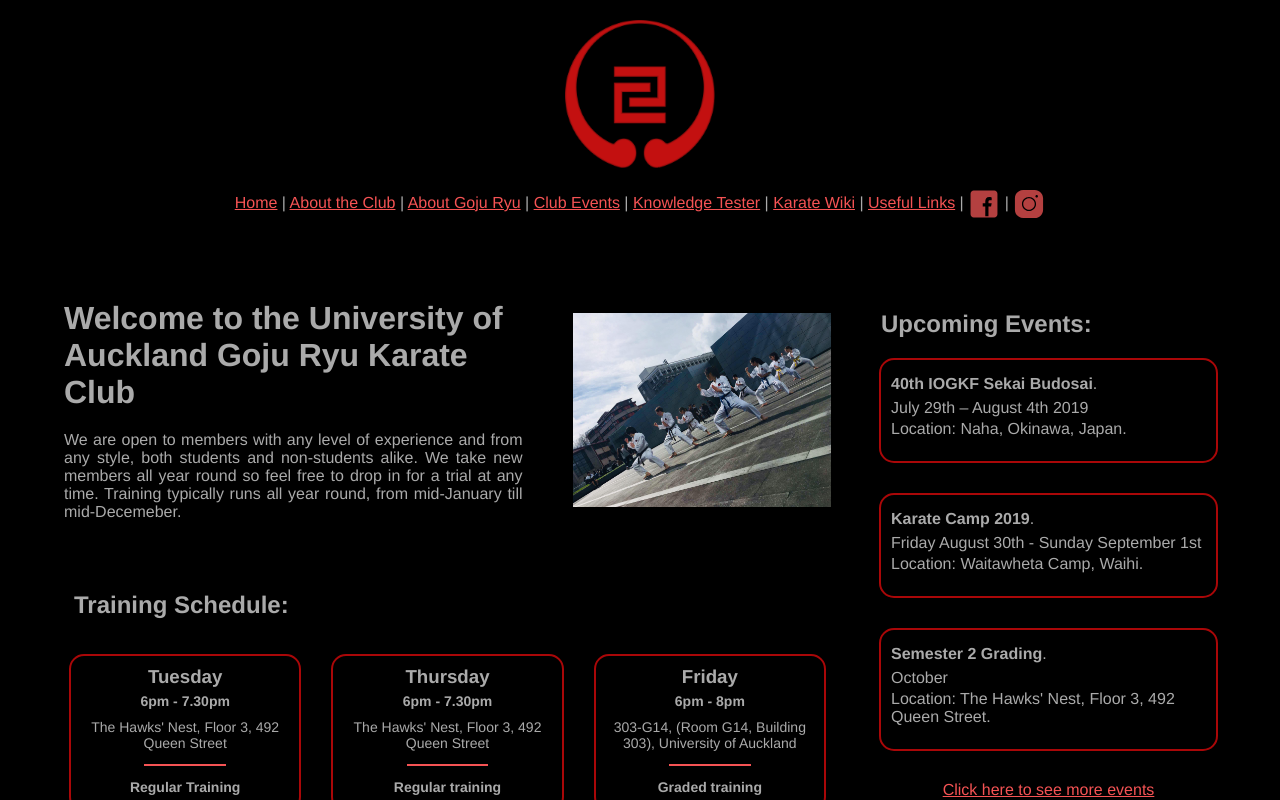
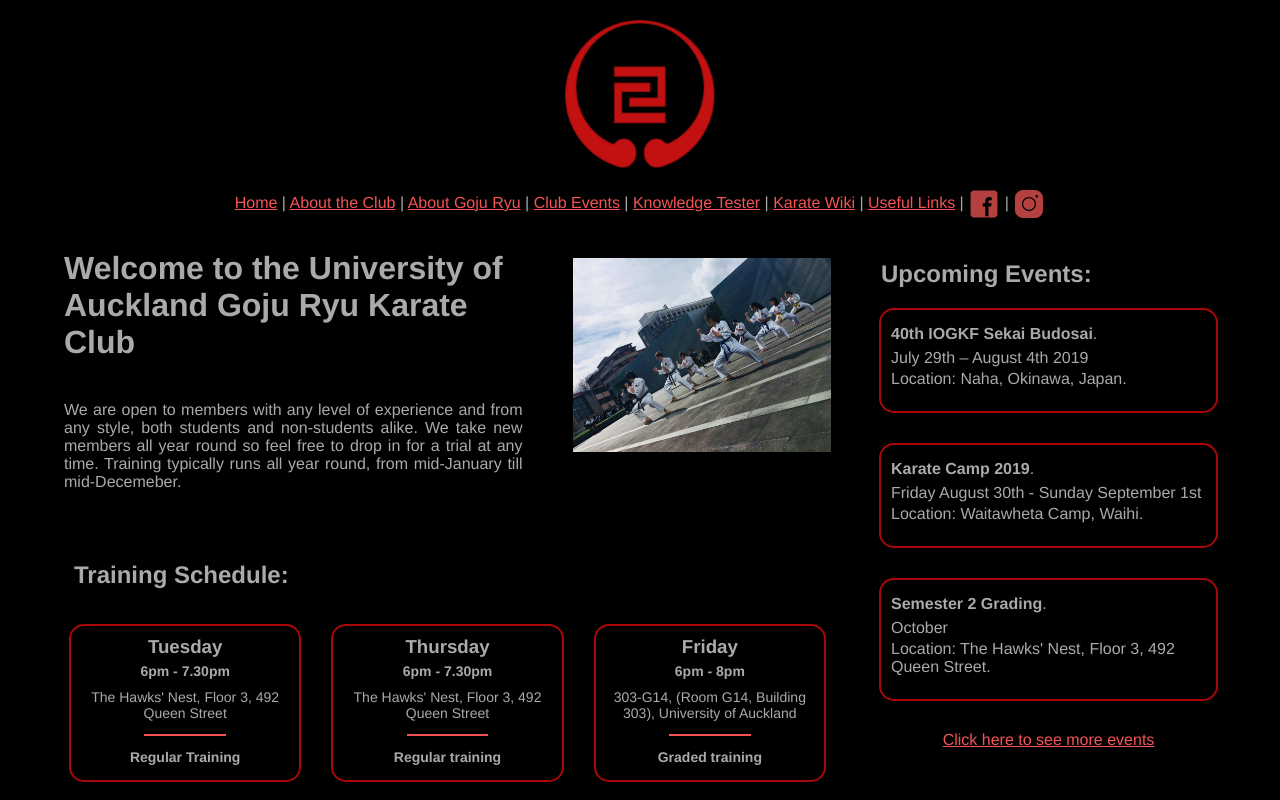
Before and after one commit to matt-auckland/uoa-karate, a Vue app: page /#/ in a window 1280 px wide. Shown: the top 800 px of the page. Built offline with nearby package versions, Linux system fonts and the light colour scheme.

Commit message:
Fixed app padding for most pages. Tided up home so as part of this change

```diff
--- a/src/App.vue
+++ b/src/App.vue
@@ -58,16 +58,6 @@ export default {
   color: var(--tuatara-dark);
 }
 
-@media (max-width: 981px) {
-  h1,
-  h2,
-  h3,
-  h4,
-  p {
-    text-align: center;
-  }
-}
-
 body {
   font-family: "Avenir", Helvetica, Arial, sans-serif;
   -webkit-font-smoothing: antialiased;
@@ -77,7 +67,7 @@ body {
   color: var(--base-font-color);
   background-color: black; /* var(--tuatara-dark); */
   color: var(--base-font-color);
-  padding: 0;
+  padding: 0 5vw;
   margin: 0;
 }
 
@@ -99,10 +89,15 @@ button {
   padding: 8px 12px;
   font-size: 16px;
   text-transform: uppercase;
+  background: #f0f0f0;
 }
 
 button:hover {
   background: #ccc;
+}
+
+button:disabled:hover {
+  background: #f0f0f0;
 }
 
 button.active {
--- a/src/features/home-page/Home.vue
+++ b/src/features/home-page/Home.vue
@@ -1,6 +1,5 @@
 <template>
   <content>
-
     <div class="container">
       <img
         src="/group-photo.jpg"
@@ -51,13 +50,12 @@ export default {
 
 <style scoped>
 content {
-  max-width: 13 00px;
+  max-width: 1300px;
   margin: 0 auto;
   display: grid;
   grid-template-areas:
     "content content"
     "map contact";
-  padding: 50px 5vw 0 5vw;
   grid-column-gap: 30px;
   grid-row-gap: 40px;
 }
@@ -73,17 +71,9 @@ content {
     "fees fees events events";
 }
 
-.content {
-  display: grid;
-  grid-template-columns: 300px 300px;
-  grid-auto-rows: minmax(200px, auto);
-  justify-content: center;
-  grid-column-gap: 30px;
-  grid-row-gap: 40px;
-}
-
 @media (max-width: 981px) {
   content {
+    text-align: center;
     grid-template-areas:
       "content content"
       "map map"
@@ -105,13 +95,20 @@ content {
   grid-area: intro;
   width: 100%;
   margin: 0 auto;
+  min-width: 200px;
+
+  display: grid;
+  grid-gap: 20px;
+  align-items: flex-start;
+  justify-content: center;
+  grid-template-columns: repeat(auto-fit, minmax(300px, 1fr));
 }
 
 .first-image {
   max-width: 400px;
   width: 100%;
   grid-area: first-image;
-  margin: auto;
+  margin: 18px auto 0 auto;
 }
 
 .double-col {
@@ -138,9 +135,6 @@ content {
   margin: 5px 0 10px 0;
 }
 
-.todo {
-}
-
 .events {
   grid-area: events;
 }
```
